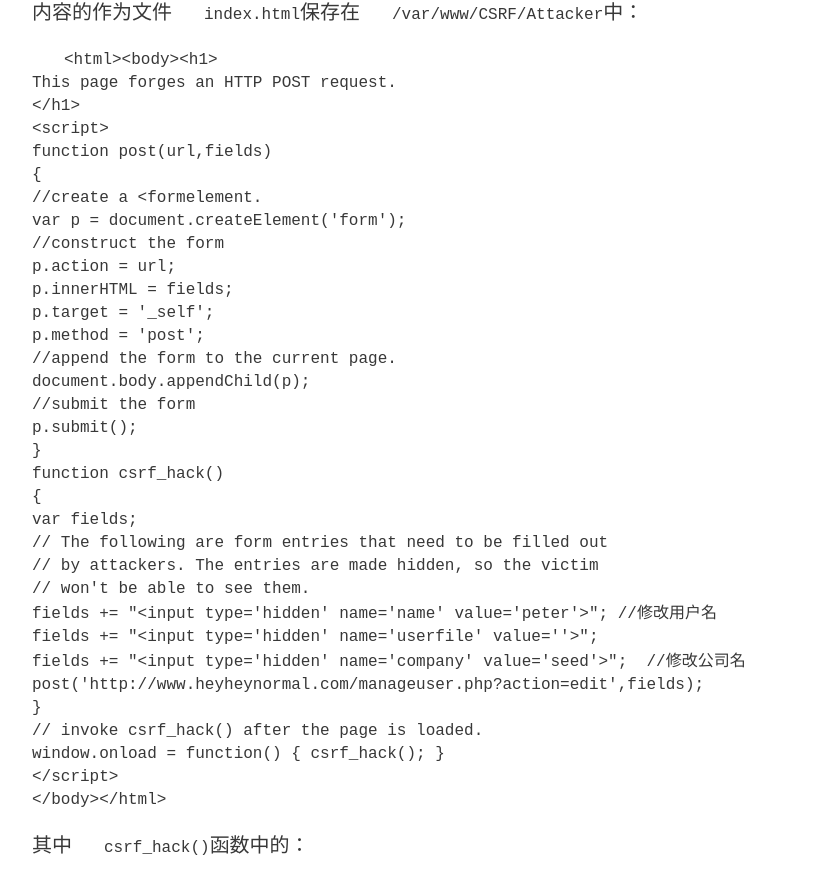
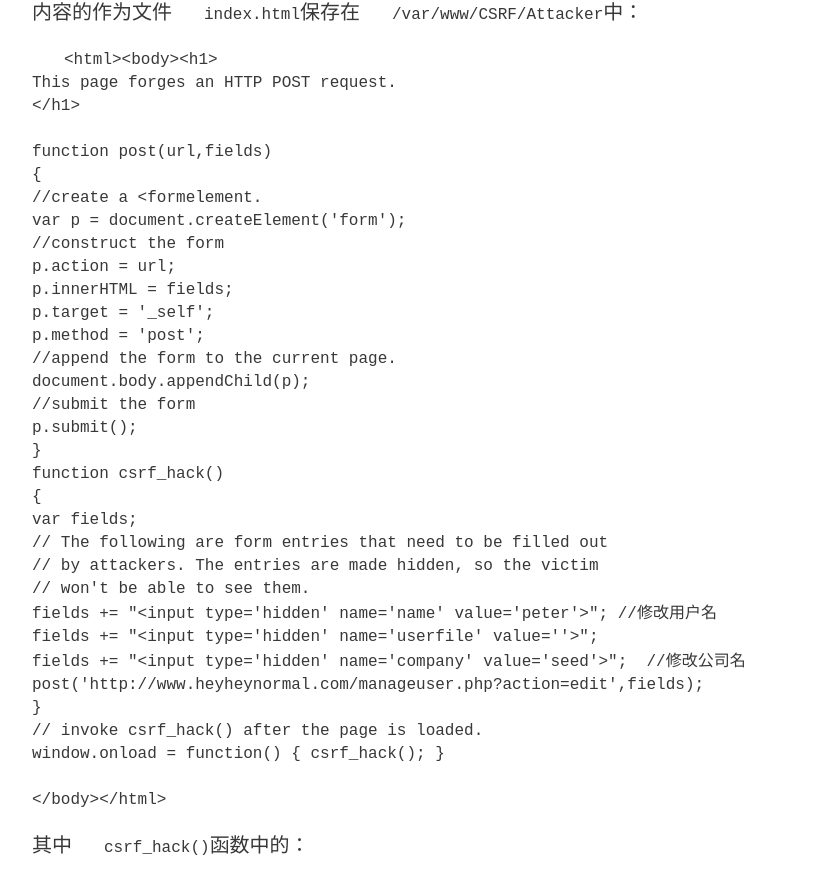
Before and after one commit to Doffery/doffery.github.io, a Jekyll site: the page built from _posts/2016-05-28-CSRF.md, in a window 1280 px wide and 1400 px high, scrolled down 1284 px. Shown: the part 209-1082 px from the top of the window, without its empty margins (224-1051 px from the left). Built offline with Jekyll 4.4.1, drawn with Linux system fonts in a browser that asks for light colours; nearby versions of some CDN libraries; comment, search, counter and statistics services are not loaded; some of the changed lines change nothing that is shown.

Commit message:
fix(website): resolve various technical issues

```diff
--- a/_config.yml
+++ b/_config.yml
@@ -1,6 +1,6 @@
 # SITE CONFIGURATION
 baseurl: "" # the subpath of your site, e.g. /blog/
-url: "http://doffery.github.io" # the base hostname & protocol for your site
+url: "https://doffery.github.io" # the base hostname & protocol for your site
 
 # THEME-SPECIFIC CONFIGURATION
 theme:
@@ -13,13 +13,13 @@
   # Header and footer text
   header_text: >
      <p>如果连自己喜欢的东西都没能深入了解，也不去琢磨，平时就这么浑浑噩噩度过...</p>
-  header_text_feature_image:
+
   footer_text: >
    Support By Doffery
 
   # Icons
   rss: false
-  email_address: # Full email address, e.g. "sam@example.com"
+  email_address: "your_email@example.com"
   behance:
   bitbucket:
   dribbble:
@@ -40,8 +40,8 @@
   youtube:
 
   # Scripts
-  google_analytics: # Tracking ID, e.g. "UA-000000-01"
-  disqus_shortname:
+  google_analytics: "your_tracking_id"
+  disqus_shortname: your_disqus_shortname
   katex: true # Enable if using math markup
 
   # Localization strings
--- a/_posts/2016-05-28-CSRF.md
+++ b/_posts/2016-05-28-CSRF.md
@@ -49,7 +49,7 @@
 	<html><body><h1>
 	This page forges an HTTP POST request.
 	</h1>
-	<script>
+
 	function post(url,fields)
 	{
 	//create a <formelement.
@@ -77,7 +77,7 @@
 	}
 	// invoke csrf_hack() after the page is loaded.
 	window.onload = function() { csrf_hack(); }
-	</script>
+
 	</body></html>
 
 其中`csrf_hack()`函数中的：
```
Also changed, not shown: _posts/2016-05-29-上升子序列问题.md (+1 -1 lines).
